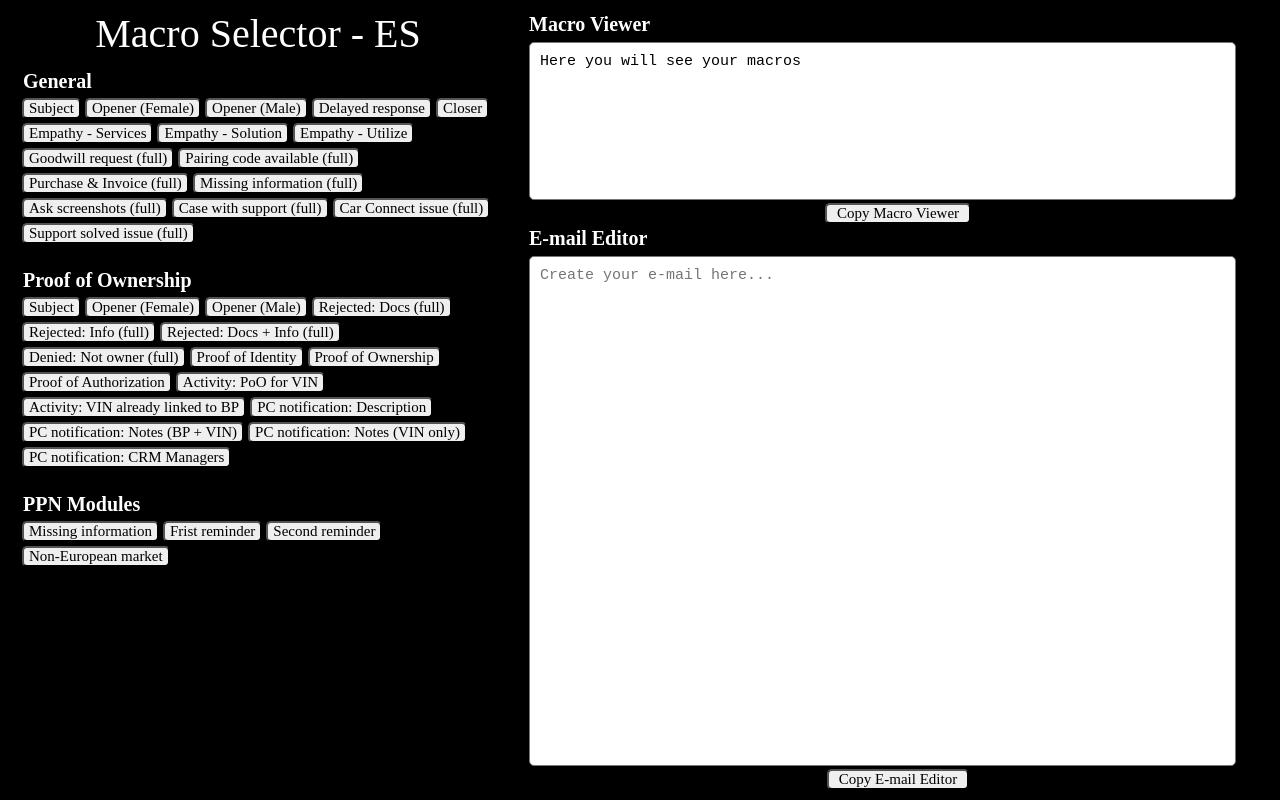
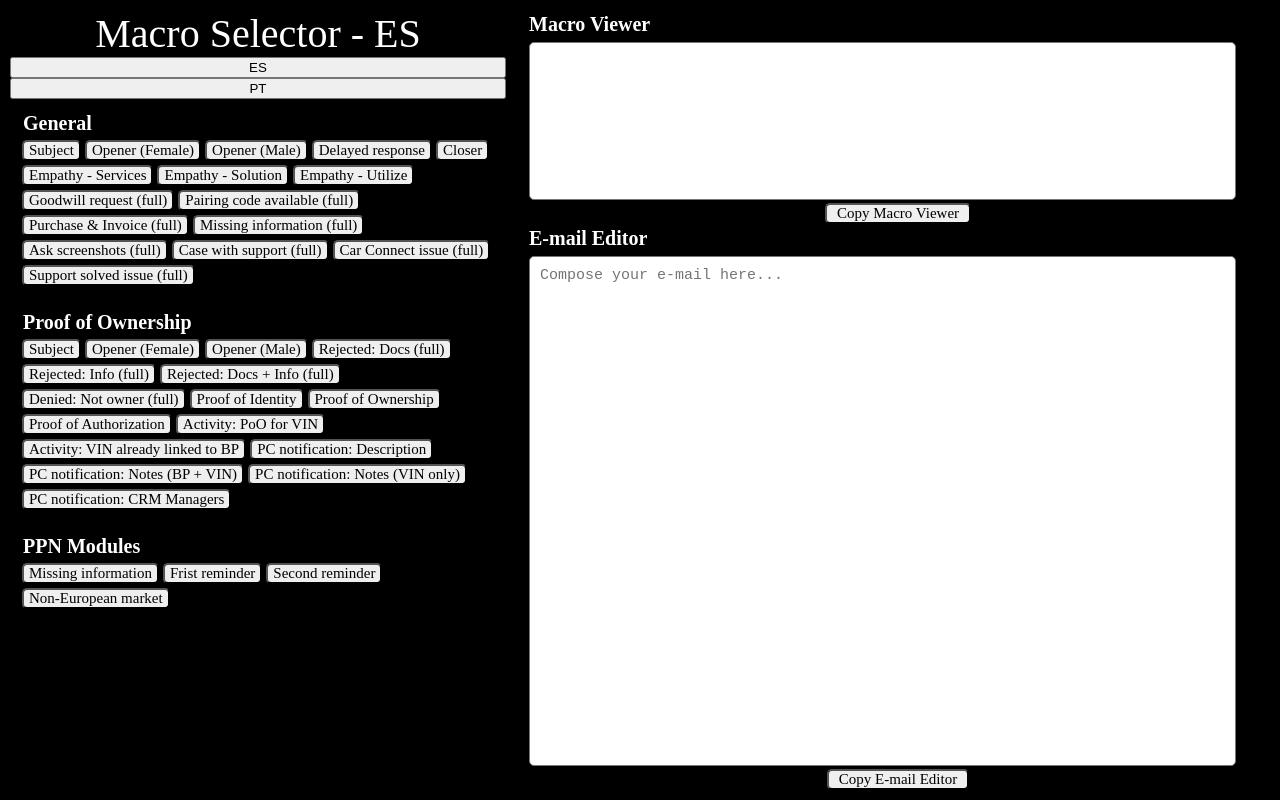
Before and after one commit to mapsalgado92/macro-editor, a React (Create React App) app: page / in a window 1280 px wide. Built offline with nearby package versions, Linux system fonts and the light colour scheme; the HTML template or start-up script is replaced by a standard one; a web font is replaced by a local one.

Commit message:
nesumbint

```diff
--- a/src/App.css
+++ b/src/App.css
@@ -58,6 +58,10 @@
   background-color: rgb(236, 196, 17);
 }
 
+.language-select {
+  width: fit-content;
+}
+
 
 textarea {
   margin: 0;
--- a/src/App.js
+++ b/src/App.js
@@ -1,7 +1,7 @@
 import React from 'react';
 import SelectButton from './SelectButton';
 import './App.css';
-import { macrosGen, macrosPoo, macrosPpn} from './macros.js';
+import * as macrosES from './macrosES.js';
 import {CopyToClipboard} from 'react-copy-to-clipboard';
 
 class App extends React.Component {
@@ -9,12 +9,12 @@ class App extends React.Component {
     super(props);
     this.state ={
       language: "ES",
-      selected: 'Here you will see your macros',
+      selected: "",
       contents: "",
       macros: {
-        general: macrosGen,
-        poo: macrosPoo,
-        ppn: macrosPpn
+        general: macrosES.macrosGen,
+        poo: macrosES.macrosPoo,
+        ppn: macrosES.macrosPpn
       }
     }
   }
@@ -31,11 +31,34 @@ class App extends React.Component {
     this.setState({selected: e.target.value})
   }
 
+  handleChangeLanguage = (lang) => {
+    let newMacros = {};
+    switch (lang) {
+      case "ES":
+        newMacros = {
+          general: macrosES.macrosGen,
+          poo: macrosES.macrosPoo,
+          ppn: macrosES.macrosPpn};
+          break;
+      case "PT":
+        newMacros = {
+          general: macrosES.macrosGen,
+          poo: macrosES.macrosPoo,
+          ppn: macrosES.macrosPpn
+        };
+        break;
+      default: break;
+    }
+    this.setState({language: lang, macros: newMacros})
+  }
+
   render () {
     return(
     <div className="App">
       <div id="macro-selector">
-        <div id="title-wrapper">Macro Selector - ES</div>
+        <div id="title-wrapper">Macro Selector{" - " + this.state.language}</div>
+        <button onClick={()=>this.handleChangeLanguage("ES")}>ES</button>
+        <button onClick={()=>this.handleChangeLanguage("PT")}>PT</button>
         {renderMacros("General", this.state.macros.general, this.handleSelect)}
         {renderMacros("Proof of Ownership", this.state.macros.poo, this.handleSelect)}
         {renderMacros("PPN Modules", this.state.macros.ppn, this.handleSelect)}
@@ -45,7 +68,7 @@ class App extends React.Component {
         <textarea id="macro-viewer" onChange={this.handleEditViewer} value={this.state.selected} />
         <CopyToClipboard id="copy-viewer" className="copy-button" text={this.state.selected}><button>Copy Macro Viewer</button></CopyToClipboard>
         <h5 id="title">E-mail Editor</h5>
-        <textarea id="editor" onChange={this.handleEditEditor} placeholder="Create your e-mail here..."/>
+        <textarea id="editor" onChange={this.handleEditEditor} placeholder="Compose your e-mail here..."/>
         <CopyToClipboard id="copy-editor" className="copy-button" text={this.state.contents}><button>Copy E-mail Editor</button></CopyToClipboard>
       </div>
     </div>
```
Also changed, not shown: src/macrosES.js (renamed from src/macros.js), 1 other file (tests, documents, lock files or other folders).
